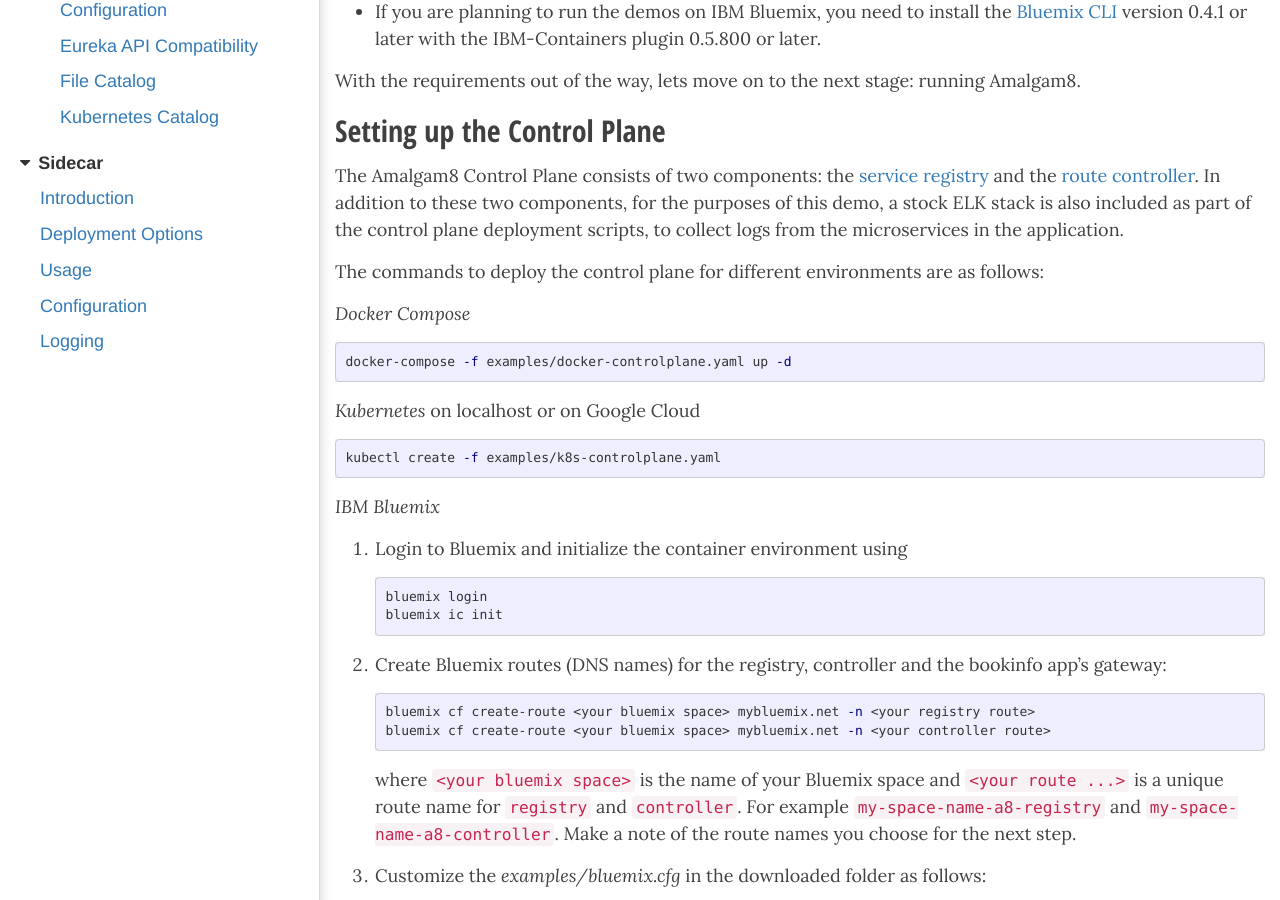
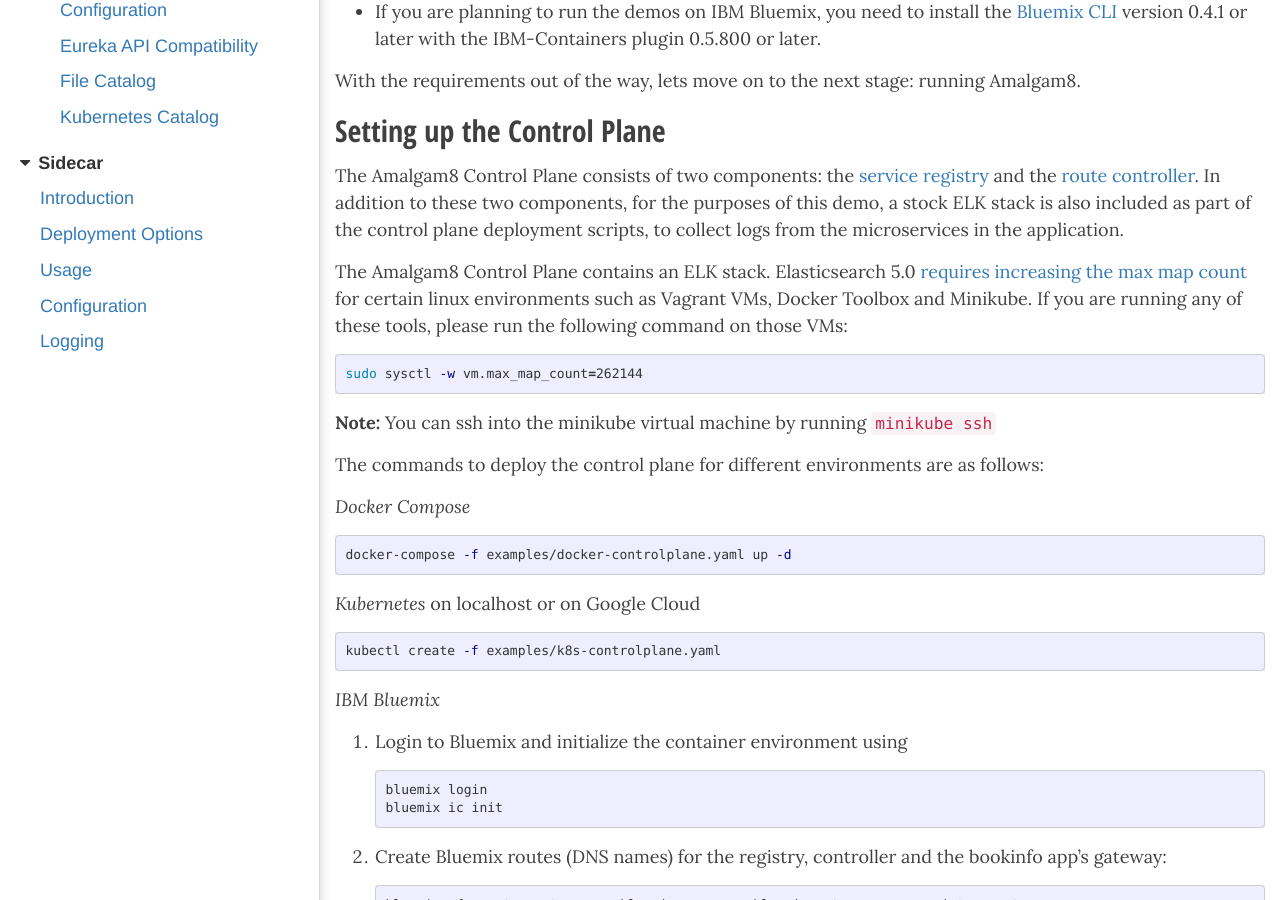
Before and after one commit to amalgam8/amalgam8.github.io, a Jekyll site: the page built from _docs/1-demo/setup.md, in a window 1280 px wide and 900 px high, scrolled down 706 px. Built offline with Jekyll 4.4.1, drawn with Linux system fonts in a browser that asks for light colours; nearby versions of some CDN libraries.

Commit message:
Documenting a workaround for a bug in Elasticsearch 5.0 (#97)
See this link for more details: https://www.elastic.co/guide/en/elasticsearch/reference/current/vm-max-map-count.html

Also fixed a port bug in the sidenotes

````diff
--- a/_docs/1-demo/setup.md
+++ b/_docs/1-demo/setup.md
@@ -50,6 +50,17 @@
 components, for the purposes of this demo, a stock ELK stack is also
 included as part of the control plane deployment scripts, to collect logs
 from the microservices in the application.
+
+The Amalgam8 Control Plane contains an ELK stack.
+Elasticsearch 5.0 [requires increasing the max map count](https://www.elastic.co/guide/en/elasticsearch/reference/current/vm-max-map-count.html)
+for certain linux environments such as Vagrant VMs, Docker Toolbox and Minikube.
+If you are running any of these tools, please run the following command on those VMs:
+
+```bash
+sudo sysctl -w vm.max_map_count=262144
+```
+
+**Note:** You can ssh into the minikube virtual machine by running `minikube ssh`
 
 The commands to deploy the control plane for different environments are as
 follows:
````
Also changed, not shown: _docs/1-demo/bookinfo.md (+2 -2 lines).
